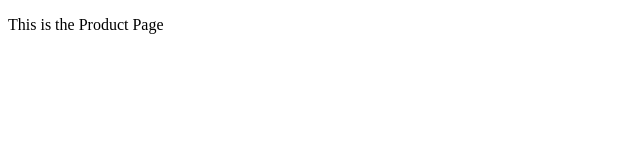
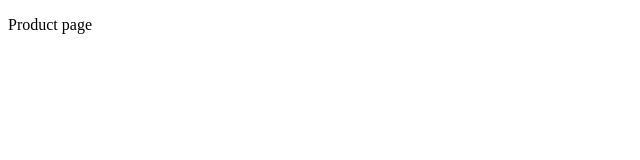
Before and after one commit to Tropienet/shopping-cart-vr, a React app: page / in a window 1280 px wide. Shown: the top 160 px of the page, without its empty margins (0-640 px from the left). Built offline with nearby package versions, Linux system fonts and the light colour scheme; the HTML template or start-up script is replaced by a standard one.

Commit message:
Added ProductCard component

```diff
--- /dev/null
+++ b/src/Components/ProductCard.jsx
@@ -0,0 +1,15 @@
+import React from "react"
+
+const ProductCard = (props) => {
+    return (
+        <div>
+            <h2 className="product-name">{props.name}</h2>
+            <img src={props.src}></img>
+            <p className="set-abrv">{props.abrv}</p>
+            <p className="price">{props.price}</p>
+            <button className="add-btn">Add to cart</button>
+        </div>
+    )
+}
+
+export default ProductCard;
--- a/src/Pages/ProductPage.jsx
+++ b/src/Pages/ProductPage.jsx
@@ -1,7 +1,9 @@
+import ProductCard from "../Components/ProductCard"
+
 const ProductPage = () => {
     return (
         <div>
-            <p>This is the Product Page</p>
+            <p>Product page</p>
         </div>
     )
 }
```
